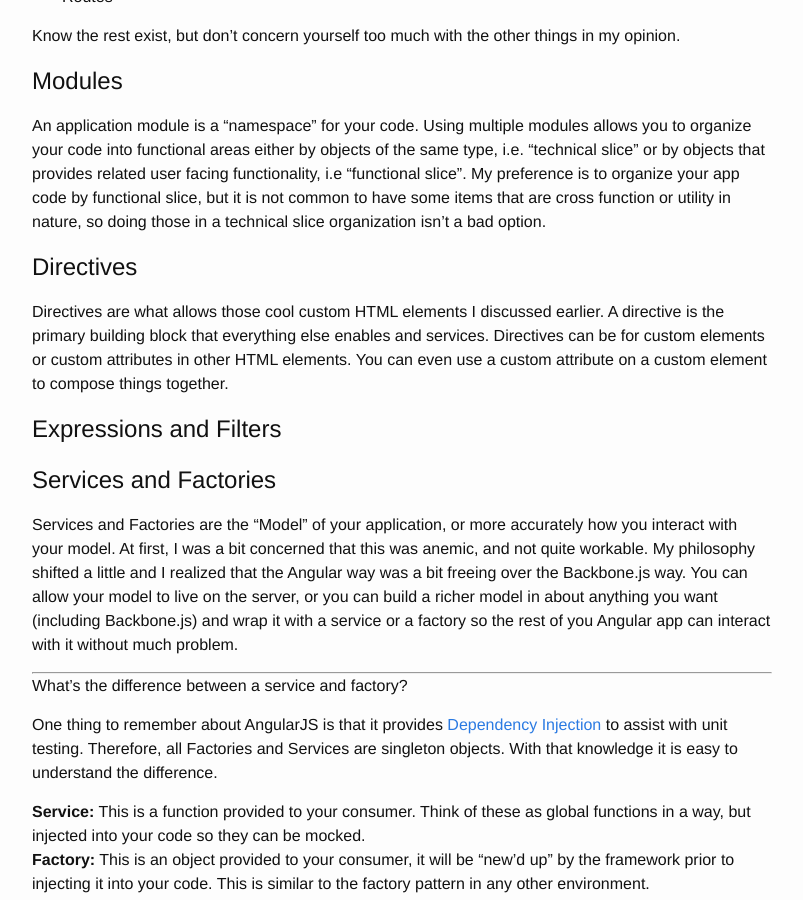
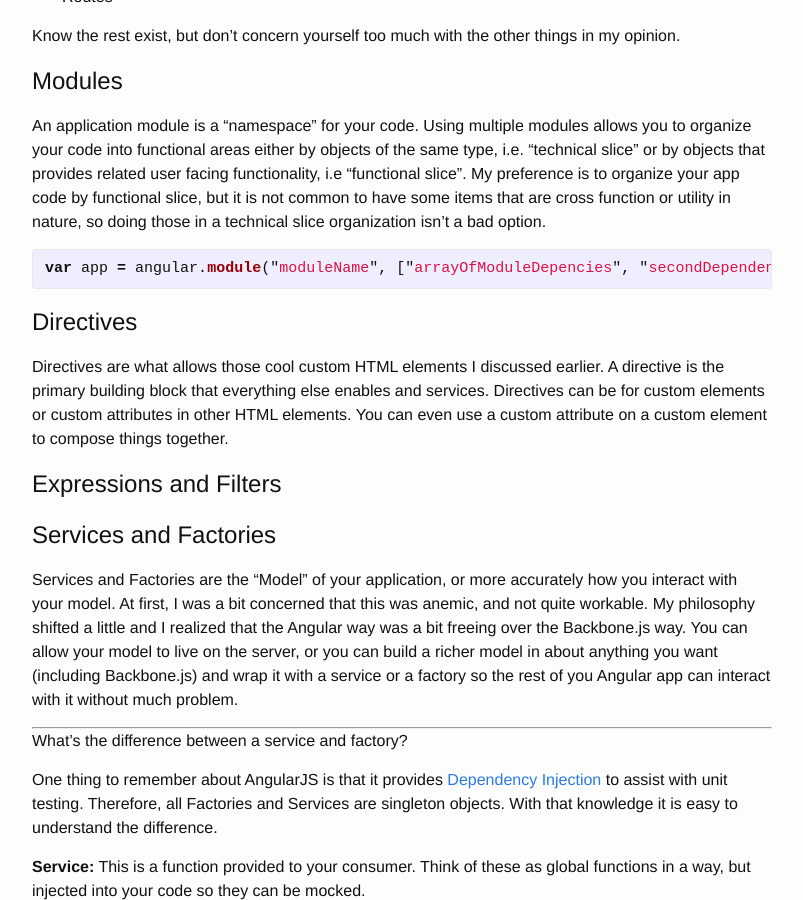
Before and after one commit to caseylmanus/caseylmanus.github.io, a Jekyll site: the page built from _posts/2014-12-12-Angular-Notes.md, in a window 1280 px wide and 900 px high, scrolled down 1951 px. Shown: the whole window, without its empty margins (238-1041 px from the left). Built offline with Jekyll 4.4.1, drawn with Linux system fonts in a browser that asks for light colours.

Commit message:
Update for modules

```diff
--- a/_posts/2014-12-12-Angular-Notes.md
+++ b/_posts/2014-12-12-Angular-Notes.md
@@ -63,6 +63,11 @@ Modules
 ========
 An application module is a "namespace" for your code.  Using multiple modules allows you to organize your code into functional areas either by objects of the same type, i.e. "technical slice" or by objects that provides related user facing functionality, i.e "functional slice".  My preference is to organize your app code by functional slice, but it is not common to have some items that are cross function or utility in nature, so doing those in a technical slice organization isn't a bad option.
 
+{% highlight javascript %}
+var app = angular.module("moduleName", ["arrayOfModuleDepencies", "secondDependency"]);
+{% endhighlight %}
+
+
 Directives
 =========
 Directives are what allows those cool custom HTML elements I discussed earlier.  A directive is the primary building block that everything else enables and services.  Directives can be for custom elements or custom attributes in other HTML elements.  You can even use a custom attribute on a custom element to compose things together.
```
Also changed, not shown: 1 other file.
